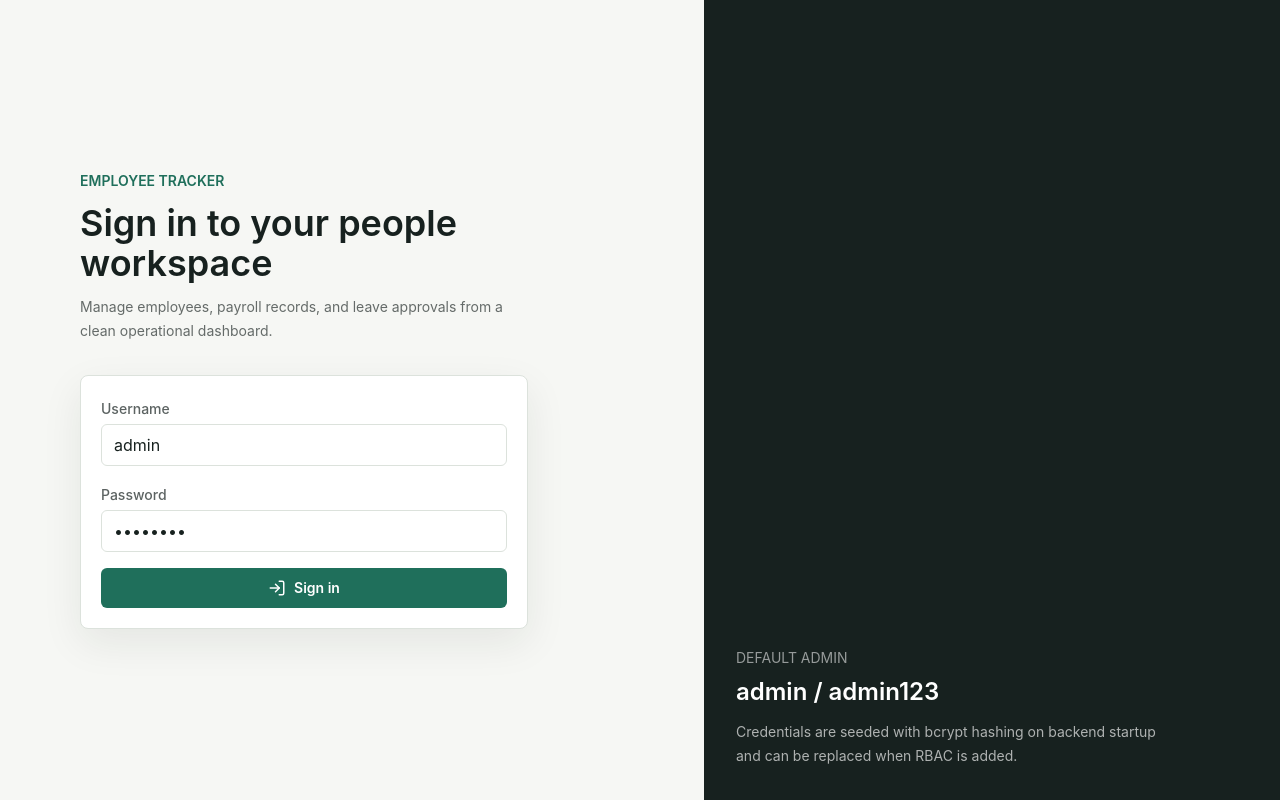
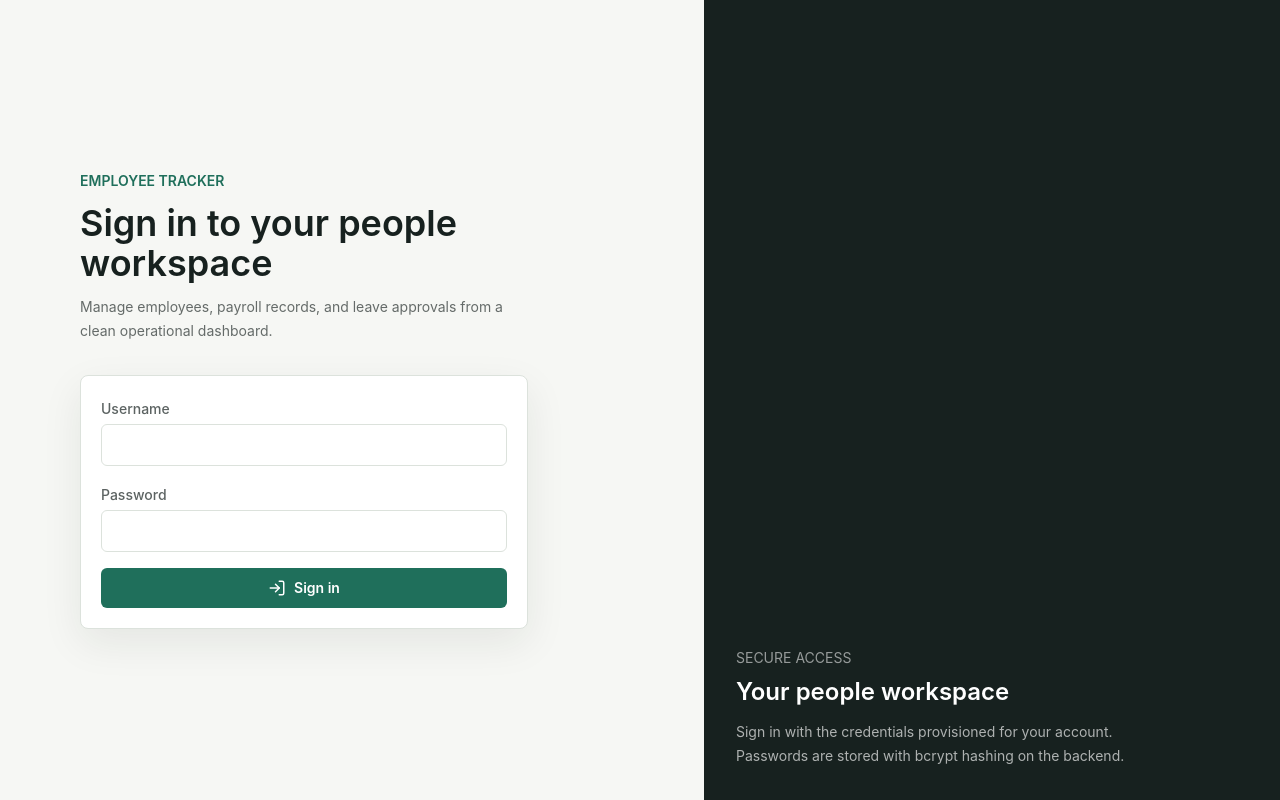
Before and after one commit to bokadaman07-design/employee_portal, a React (Vite) app in the folder frontend/: page /signin in a window 1280 px wide. Built offline with nearby package versions, Linux system fonts and the light colour scheme; no server answers.

Commit message:
Enter pro fix for the autofill of Login details

```diff
--- a/frontend/src/views/SignIn.jsx
+++ b/frontend/src/views/SignIn.jsx
@@ -5,8 +5,8 @@ import { useAuth } from "../context/AuthContext";
 
 export default function SignIn() {
   const { login } = useAuth();
-  const [username, setUsername] = useState("admin");
-  const [password, setPassword] = useState("admin123");
+  const [username, setUsername] = useState("");
+  const [password, setPassword] = useState("");
   const [error, setError] = useState("");
   const [loading, setLoading] = useState(false);
 
@@ -33,13 +33,14 @@ export default function SignIn() {
             Manage employees, payroll records, and leave approvals from a clean operational dashboard.
           </p>
 
-          <form onSubmit={handleSubmit} className="mt-8 space-y-4 rounded-lg border border-line bg-white p-5 shadow-soft">
+          <form onSubmit={handleSubmit} autoComplete="off" className="mt-8 space-y-4 rounded-lg border border-line bg-white p-5 shadow-soft">
             {error && <div className="rounded-md border border-coral/30 bg-coral/10 px-3 py-2 text-sm text-coral">{error}</div>}
             <label className="block">
               <span className="text-sm font-medium text-ink/70">Username</span>
               <input
                 value={username}
                 onChange={(event) => setUsername(event.target.value)}
+                autoComplete="off"
                 className="focus-ring mt-1 w-full rounded-md border border-line px-3 py-2"
                 required
               />
@@ -50,6 +51,7 @@ export default function SignIn() {
                 value={password}
                 onChange={(event) => setPassword(event.target.value)}
                 type="password"
+                autoComplete="new-password"
                 className="focus-ring mt-1 w-full rounded-md border border-line px-3 py-2"
                 required
               />
@@ -67,10 +69,10 @@ export default function SignIn() {
       </section>
       <section className="hidden bg-ink p-8 text-white md:flex md:items-end">
         <div>
-          <p className="text-sm uppercase tracking-normal text-white/55">Default admin</p>
-          <p className="mt-2 text-2xl font-semibold">admin / admin123</p>
+          <p className="text-sm uppercase tracking-normal text-white/55">Secure access</p>
+          <p className="mt-2 text-2xl font-semibold">Your people workspace</p>
           <p className="mt-3 max-w-md text-sm leading-6 text-white/65">
-            Credentials are seeded with bcrypt hashing on backend startup and can be replaced when RBAC is added.
+            Sign in with the credentials provisioned for your account. Passwords are stored with bcrypt hashing on the backend.
           </p>
         </div>
       </section>
```
Also changed, not shown: 1 other file (tests, documents, lock files or other folders).
